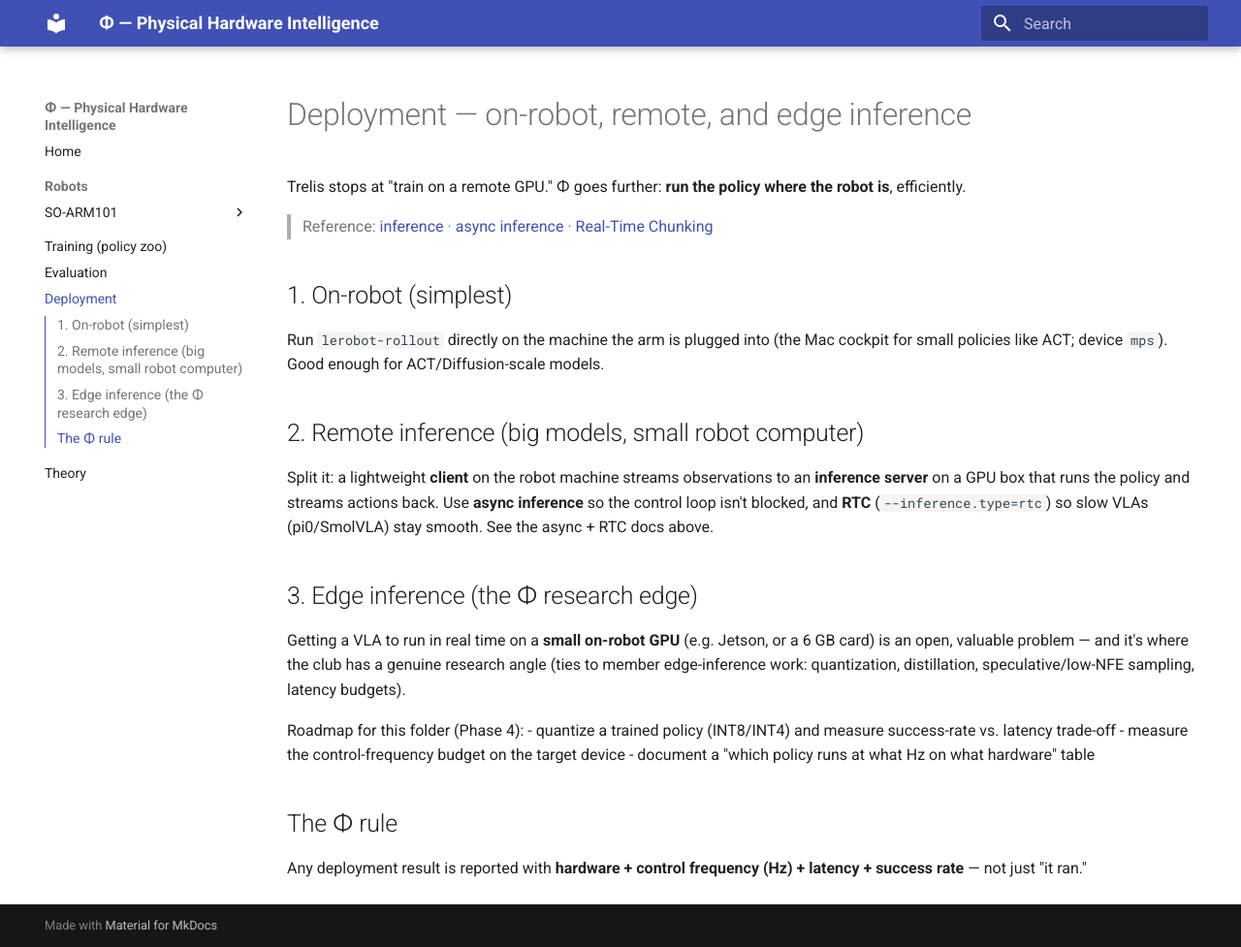
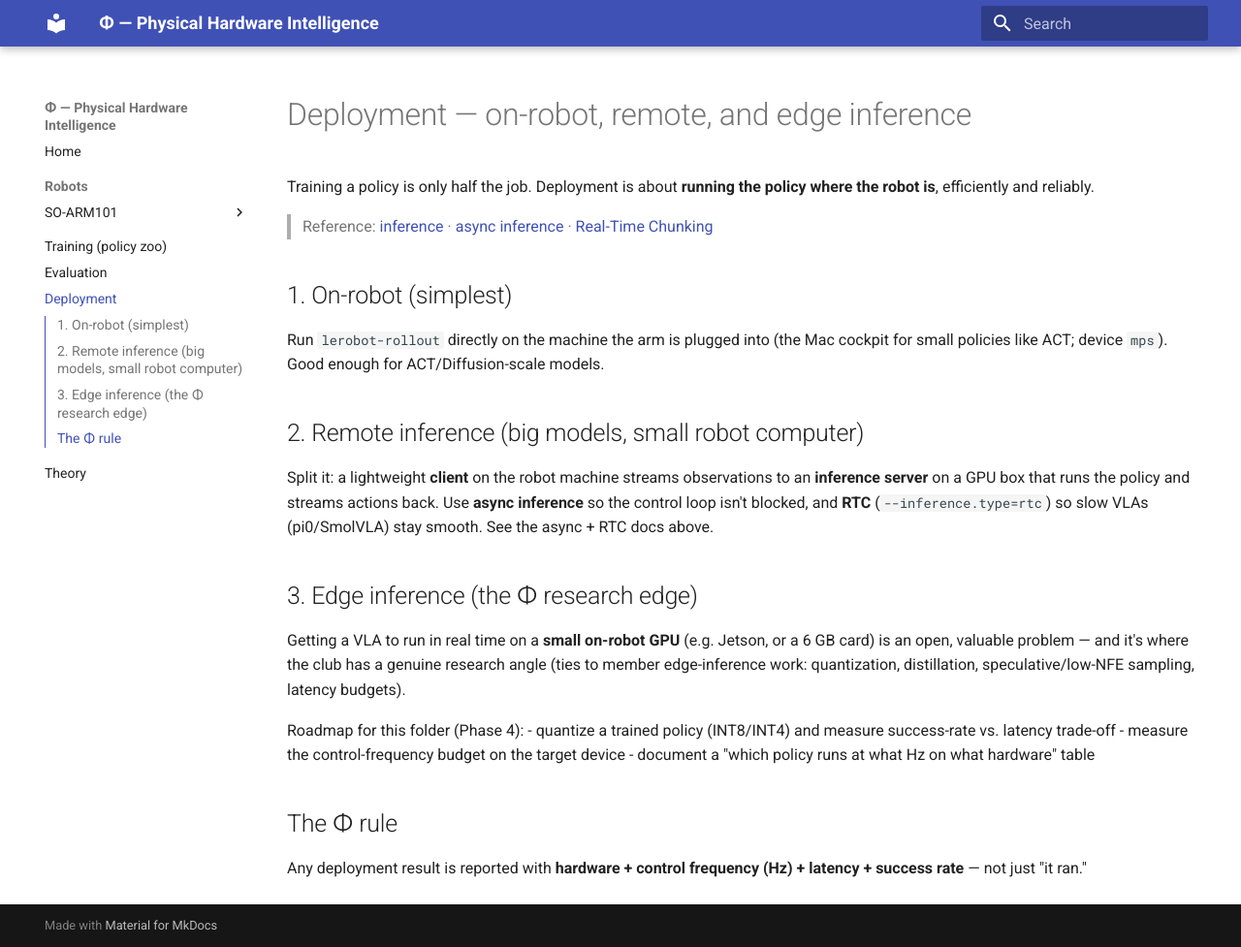
Before and after one commit to physical-hardware-intelligence/phi, an MkDocs documentation site: the page built from docs/deployment/README.md, in a window 1280 px wide and 977 px high. Shown: the whole window at 97% size. Built offline with MkDocs 1.6.1 and Material for MkDocs 9.7.7, drawn with Linux system fonts in a browser that asks for light colours.

Commit message:
Remove third-party course reference from deployment doc
Co-Authored-By: Claude Opus 4.8 <noreply@anthropic.com>

```diff
--- a/docs/deployment/README.md
+++ b/docs/deployment/README.md
@@ -1,6 +1,6 @@
 # Deployment — on-robot, remote, and edge inference
 
-Trelis stops at "train on a remote GPU." Φ goes further: **run the policy where the robot is**, efficiently.
+Training a policy is only half the job. Deployment is about **running the policy where the robot is**, efficiently and reliably.
 
 > Reference: [inference](https://huggingface.co/docs/lerobot/en/inference) · [async inference](https://huggingface.co/docs/lerobot/en/async) · [Real-Time Chunking](https://huggingface.co/docs/lerobot/en/rtc)
 
```
